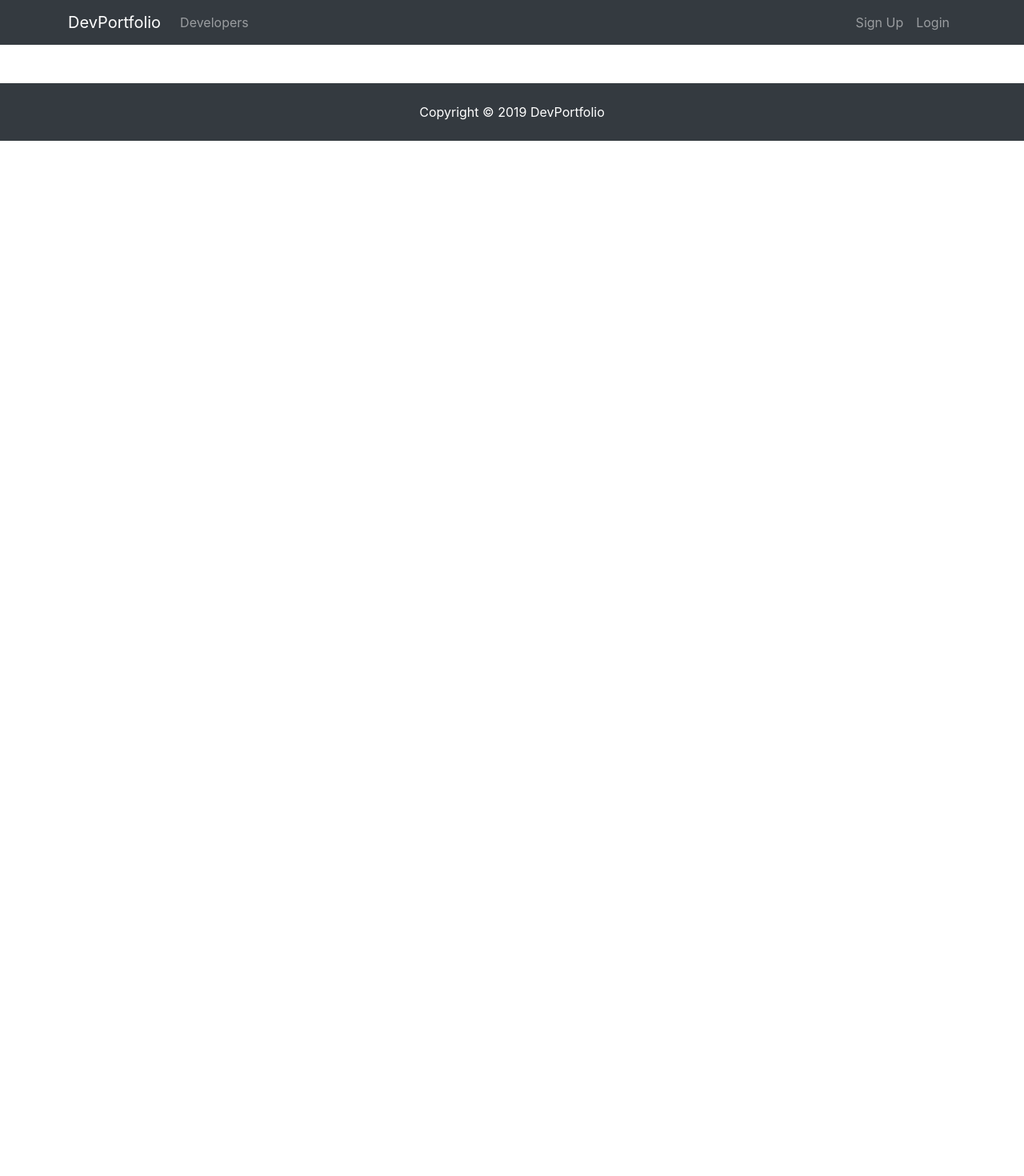
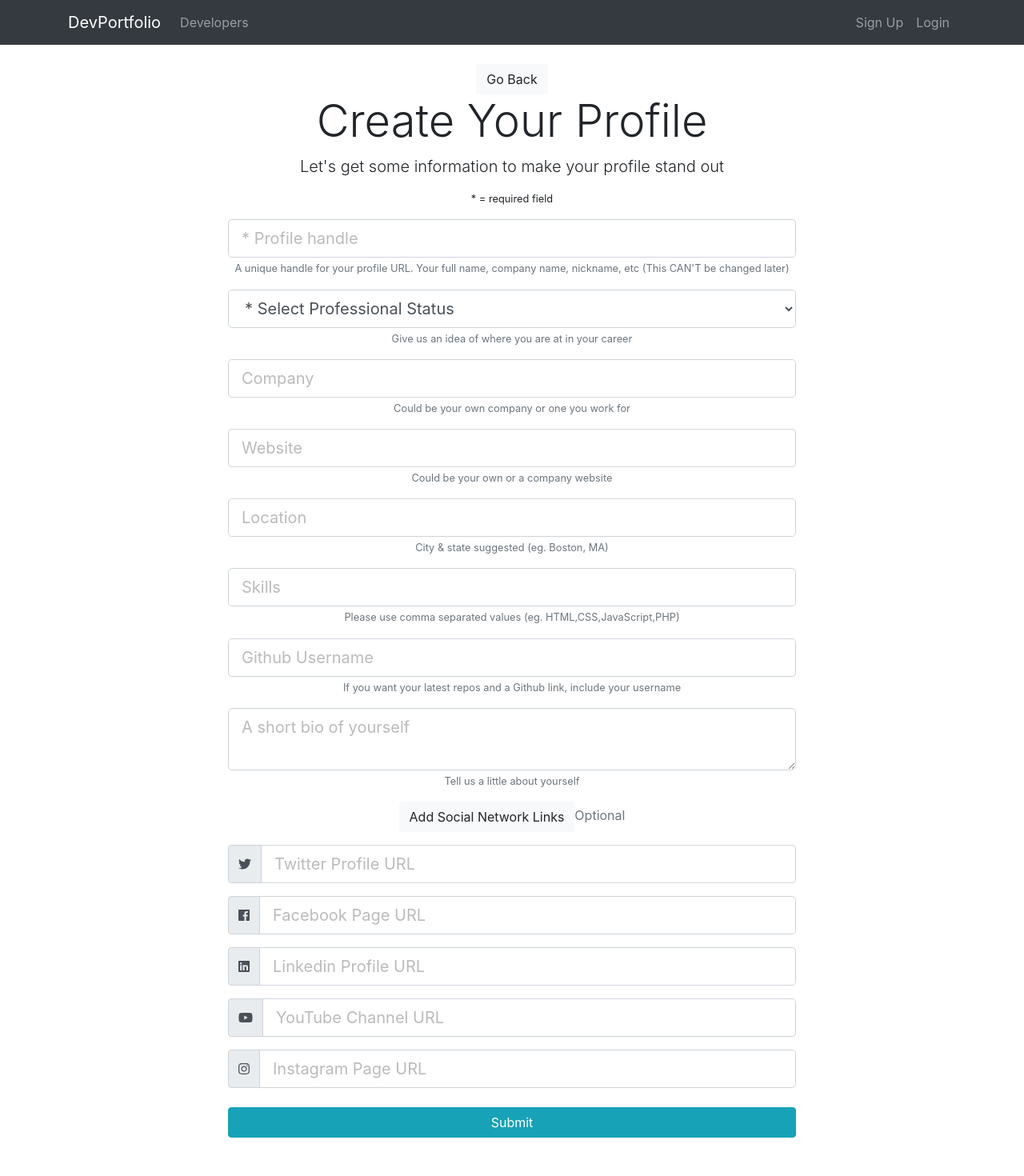
Before and after one commit to thimico/ReactNodeRestfullApiMongoJWT, a React (Create React App) app in the folder client/: page /create-profile in a window 1280 px wide. Shown: the top 1470 px of the page at 80% size. Before the commit the page ends 800 px from the top, so only its background shows below. Built offline with nearby package versions, Linux system fonts and the light colour scheme.

Commit message:
Create Profile init

```diff
--- a/client/src/App.js
+++ b/client/src/App.js
@@ -17,6 +17,7 @@ import Login from './components/auth/Login'
 import './App.css';
 import Dashboard from './components/dashboard/Dashboard';
 import Profiles from './components/profiles/Profiles';
+import CreateProfile from './components/create-profile/CreateProfile';
 
 // Check for token
 if (localStorage.jwtToken) {
@@ -51,6 +52,7 @@ class App extends Component {
               <Route exact path="/login" component={ Login } />
               <Route exact path="/dashboard" component={ Dashboard } />
               <Route exact path="/profiles" component={ Profiles } />
+              <Route exact path="/create-profile" component={ CreateProfile } />
             </div>
             <Footer />
           </div>
--- /dev/null
+++ b/client/src/components/create-profile/CreateProfile.js
@@ -0,0 +1,120 @@
+import React, { Component } from 'react'
+
+class CreateProfile extends Component {
+    render() {
+        return (
+            <div className="create-profile">
+                <div className="container">
+                <div className="row">
+                    <div className="col-md-8 m-auto">
+                    <a href="dashboard.html" className="btn btn-light">
+                        Go Back
+                    </a>
+                    <h1 className="display-4 text-center">Create Your Profile</h1>
+                    <p className="lead text-center">Let's get some information to make your profile stand out</p>
+                    <small className="d-block pb-3">* = required field</small>
+                    <form action="add-experience.html">
+                        <div className="form-group">
+                        <input type="text" className="form-control form-control-lg" placeholder="* Profile handle" name="handle" required />
+                        <small className="form-text text-muted">A unique handle for your profile URL. Your full name, company name, nickname, etc (This CAN'T be changed later)</small>
+                        </div>
+                        <div className="form-group">
+                        <select className="form-control form-control-lg" name="status">
+                            <option value="0">* Select Professional Status</option>
+                            <option value="Developer">Developer</option>
+                            <option value="Junior Developer">Junior Developer</option>
+                            <option value="Senior Developer">Senior Developer</option>
+                            <option value="Manager">Manager</option>
+                            <option value="Student or Learning">Student or Learning</option>
+                            <option value="Instructor">Instructor or Teacher</option>
+                            <option value="Intern">Intern</option>
+                            <option value="Other">Other</option>
+                        </select>
+                        <small className="form-text text-muted">Give us an idea of where you are at in your career</small>
+                        </div>
+                        <div className="form-group">
+                        <input type="text" className="form-control form-control-lg" placeholder="Company" name="company" />
+                        <small className="form-text text-muted">Could be your own company or one you work for</small>
+                        </div>
+                        <div className="form-group">
+                        <input type="text" className="form-control form-control-lg" placeholder="Website" name="website" />
+                        <small className="form-text text-muted">Could be your own or a company website</small>
+                        </div>
+                        <div className="form-group">
+                        <input type="text" className="form-control form-control-lg" placeholder="Location" name="location" />
+                        <small className="form-text text-muted">City & state suggested (eg. Boston, MA)</small>
+                        </div>
+                        <div className="form-group">
+                        <input type="text" className="form-control form-control-lg" placeholder="Skills" name="skills" />
+                        <small className="form-text text-muted">Please use comma separated values (eg. HTML,CSS,JavaScript,PHP)</small>
+                        </div>
+                        <div className="form-group">
+                        <input type="text" className="form-control form-control-lg" placeholder="Github Username" name="githubusername" />
+                        <small className="form-text text-muted">If you want your latest repos and a Github link, include your username</small>
+                        </div>
+                        <div className="form-group">
+                        <textarea className="form-control form-control-lg" placeholder="A short bio of yourself" name="bio"></textarea>
+                        <small className="form-text text-muted">Tell us a little about yourself</small>
+                        </div>
+
+                        <div className="mb-3">
+                        <button type="button" className="btn btn-light">Add Social Network Links</button>
+                        <span className="text-muted">Optional</span>
+                        </div>
+
+                        <div className="input-group mb-3">
+                        <div className="input-group-prepend">
+                            <span className="input-group-text">
+                            <i className="fab fa-twitter"></i>
+                            </span>
+                        </div>
+                        <input type="text" className="form-control form-control-lg" placeholder="Twitter Profile URL" name="twitter" />
+                        </div>
+
+                        <div className="input-group mb-3">
+                        <div className="input-group-prepend">
+                            <span className="input-group-text">
+                            <i className="fab fa-facebook"></i>
+                            </span>
+                        </div>
+                        <input type="text" className="form-control form-control-lg" placeholder="Facebook Page URL" name="facebook" />
+                        </div>
+
+                        <div className="input-group mb-3">
+                        <div className="input-group-prepend">
+                            <span className="input-group-text">
+                            <i className="fab fa-linkedin"></i>
+                            </span>
+                        </div>
+                        <input type="text" className="form-control form-control-lg" placeholder="Linkedin Profile URL" name="linkedin" />
+                        </div>
+
+                        <div className="input-group mb-3">
+                        <div className="input-group-prepend">
+                            <span className="input-group-text">
+                            <i className="fab fa-youtube"></i>
+                            </span>
+                        </div>
+                        <input type="text" className="form-control form-control-lg" placeholder="YouTube Channel URL" name="youtube" />
+                        </div>
+
+                        <div className="input-group mb-3">
+                        <div className="input-group-prepend">
+                            <span className="input-group-text">
+                            <i className="fab fa-instagram"></i>
+                            </span>
+                        </div>
+                        <input type="text" className="form-control form-control-lg" placeholder="Instagram Page URL" name="instagram" />
+                        </div>
+                        <input type="submit" className="btn btn-info btn-block mt-4" />
+                    </form>
+                    </div>
+                </div>
+                </div>
+            </div>
+        )
+    }
+}
+
+
+export default CreateProfile
--- a/client/src/components/dashboard/Dashboard.js
+++ b/client/src/components/dashboard/Dashboard.js
@@ -1,12 +1,27 @@
 import React, { Component } from 'react'
+import { Link } from 'react-router-dom';
+import { connect } from 'react-redux';
+import PropTypes from 'prop-types';
+import Spinner from '../common/Spinner';
+import { getCurrentProfile } from '../../actions/profileActions';
 
 class Dashboard extends Component {
+    componentDidMount() {
+        this.props.getCurrentProfile();
+    }
+
     render() {
-        return (
-            <div className="dashboard">
-                <div className="container">
-                <div className="row">
-                    <div className="col-md-12">
+        const { user } = this.props.auth;
+        const { profile, loading } = this.props.profile;
+
+        let dashboardContent;
+        if (profile === null || loading) {
+            dashboardContent = <Spinner />;
+        } else {
+            // Check if logged in user has profile data
+            if (Object.keys(profile).length > 0) {
+                dashboardContent = (
+                <div>
                     <h1 className="display-4">Dashboard</h1>
                         <p className="lead text-muted">Welcome John Doe</p>
                         <div className="btn-group mb-4" role="group">
@@ -94,6 +109,29 @@ class Dashboard extends Component {
                             </button>
                         </div>
                     </div>
+                )
+            } else {
+                 // User is logged in but has no profile
+                dashboardContent = (
+                    <div>
+                        <p className="lead text-muted">Welcome {user.name}</p>
+                        <p>You have not yet setup a profile, please add some info</p>
+                        <Link to="/create-profile" className="btn btn-lg btn-info">
+                        Create Profile
+                        </Link>
+                    </div>
+                )
+            }
+        }
+
+
+        return (
+            <div className="dashboard">
+                <div className="container">
+                <div className="row">
+                    <div className="col-md-12">
+                        {dashboardContent}
+                    </div>
                 </div>
                 </div>
             </div>
@@ -101,4 +139,15 @@ class Dashboard extends Component {
     }
 }
 
-export default Dashboard
+Dashboard.propTypes = {
+    getCurrentProfile: PropTypes.func.isRequired,
+    auth: PropTypes.object.isRequired,
+    profile: PropTypes.object.isRequired
+  };
+
+  const mapStateToProps = state => ({
+    profile: state.profile,
+    auth: state.auth
+  });
+
+export default connect(mapStateToProps, { getCurrentProfile })(Dashboard)
```
Lines whose indentation alone changed are shown as unchanged.
